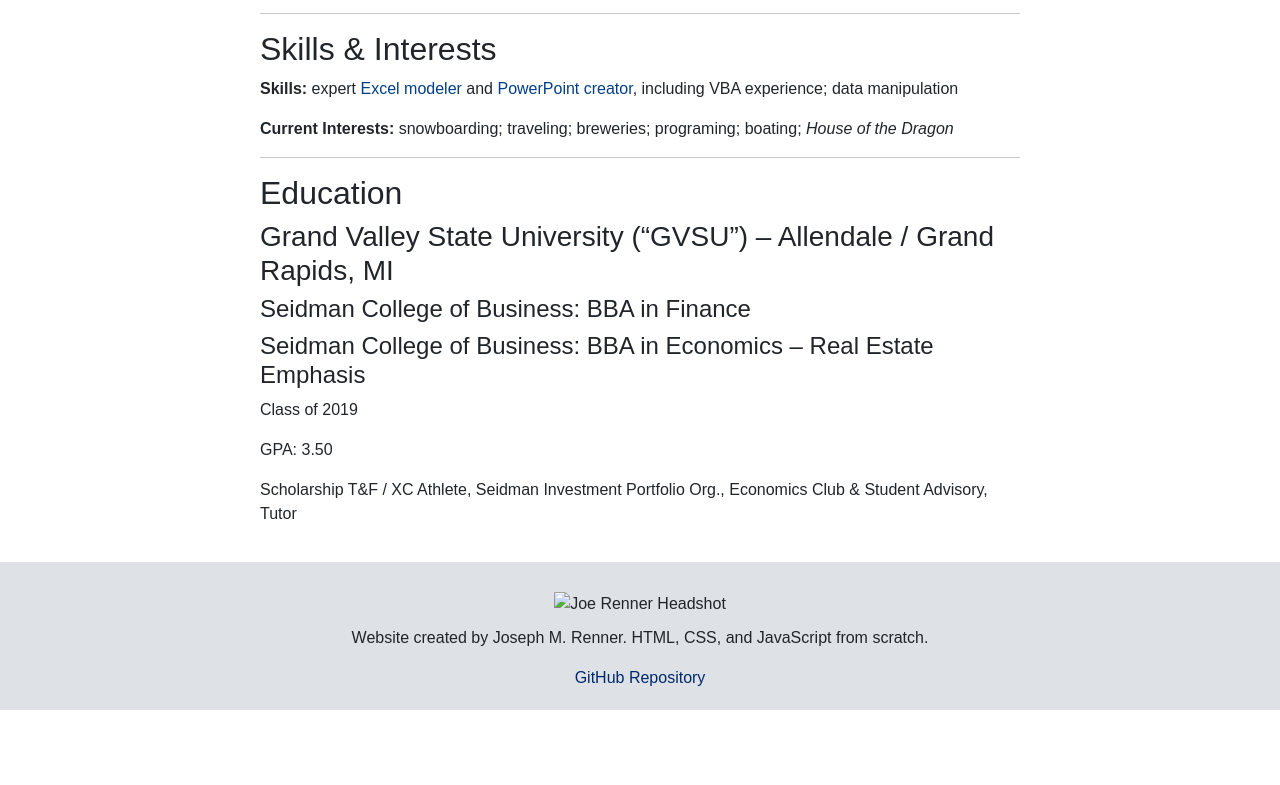
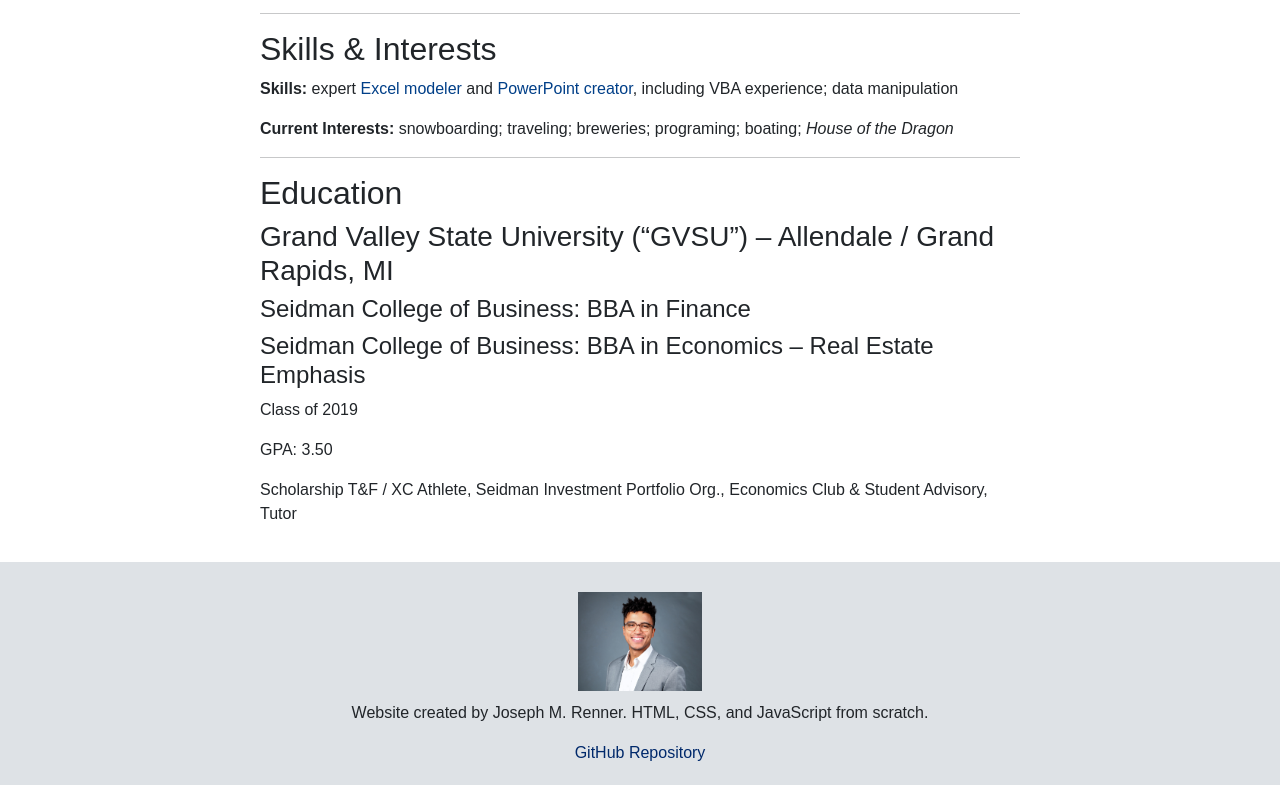
Before and after one commit to jrenn3/resume, a plain HTML site: page index.html in a window 1280 px wide. Shown: the part 1618-2403 px from the top of the page. Before the commit the page ends 2328 px from the top, so only its background shows below. Drawn offline with nearby package versions, Linux system fonts and the light colour scheme; the site is published under a folder, as on GitHub Pages, so addresses that start at the root find nothing.

Commit message:
fix the headshot on the main page

```diff
--- a/index.html
+++ b/index.html
@@ -108,7 +108,7 @@
     </main>
     <footer>
         <div>
-            <img src="/images/JRheadshot.JPEG" alt="Joe Renner Headshot"/>
+            <img src="./images/JRheadshot.JPEG" alt="Joe Renner Headshot"/>
         </div>
         <p>Website created by Joseph M. Renner. HTML, CSS, and JavaScript from scratch.</p>
         <a href="https://github.com/jrenn3/resume">GitHub Repository</a>
```
